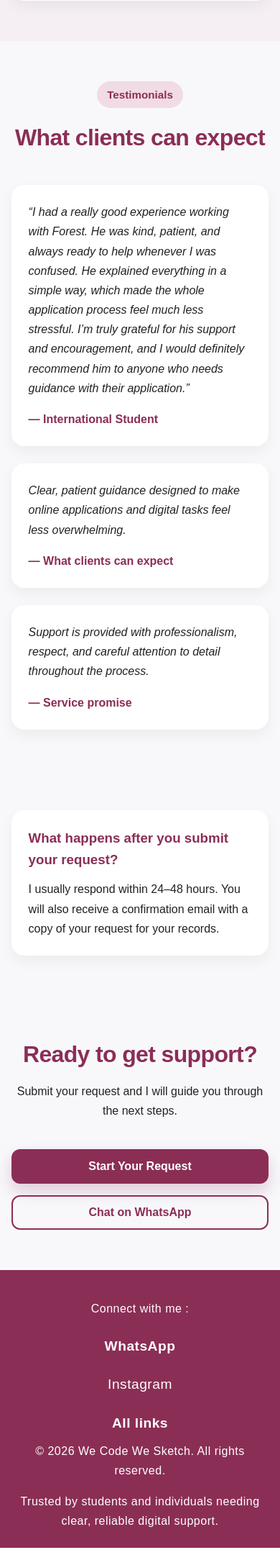
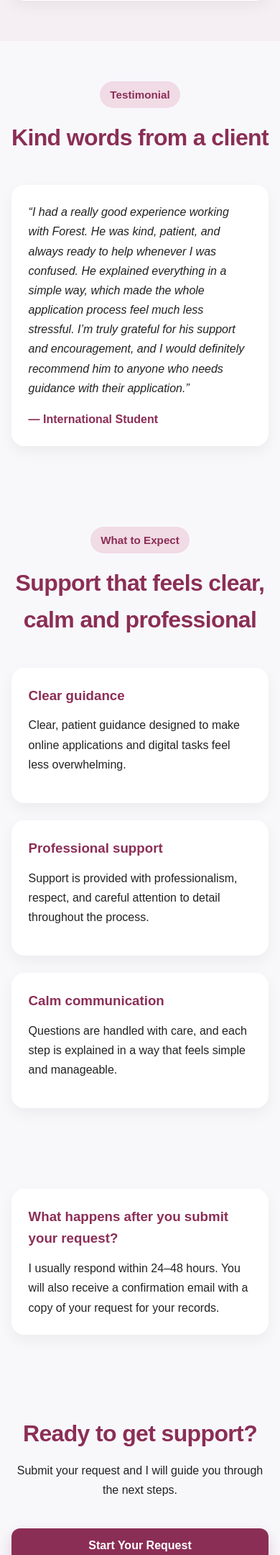
Before and after one commit to Forest-Eloghosa/we-code-we-sketch, a Django app: page / in a window 390 px wide. Shown: the part 4339-6500 px from the top of the page at 72% size. Run offline with Django 4.2, Linux system fonts and the light colour scheme; the visitor is signed in with stand-in values (Sample User, id 1); data that the repository does not hold is empty; some libraries are stand-ins or nearby versions.

Commit message:
Refine responsive layout, footer styling, and page template updates

```diff
--- a/core/static/core/css/style.css
+++ b/core/static/core/css/style.css
@@ -306,10 +292,25 @@ ul {
 /* =========================================
    8. BUTTON SYSTEM
 ========================================= */
-.hero-buttons {
+.hero-buttons,
+.button-group {
     display: flex;
     gap: 1rem;
     flex-wrap: wrap;
+}
+
+.hero-buttons {
+    margin-top: 1.5rem;
+}
+
+.button-group {
+    justify-content: center;
+    align-items: center;
+    margin-top: 2rem;
+}
+
+.button-group form {
+    margin: 0;
 }
 
 .btn {
@@ -323,7 +324,6 @@ ul {
     font-weight: 700;
     font-size: 1rem;
     line-height: 1;
-    text-decoration: none;
     cursor: pointer;
     transition: all 0.2s ease;
     border: none;
@@ -491,7 +478,8 @@ ul {
 .testimonial-card,
 .notice-box,
 .contact-info-box,
-.contact-form {
+.contact-form,
+.request-status-panel {
     background-color: var(--white);
     border-radius: var(--radius-md);
     padding: 1.5rem;
@@ -506,24 +494,26 @@ ul {
     transition: transform 0.2s ease, box-shadow 0.2s ease;
 }
 
+.card:hover,
+.feature-box:hover {
+    transform: translateY(-4px);
+    box-shadow: 0 22px 50px rgba(0, 0, 0, 0.10);
+}
+
 .card h3,
 .price-card h3,
 .feature-box h3,
-.contact-info-box h3 {
+.contact-info-box h3,
+.notice-box h3 {
     margin-bottom: 0.8rem;
     color: var(--accent);
 }
 
 .card p,
 .price-card p,
-.feature-box p {
+.feature-box p,
+.contact-info-box p {
     margin-bottom: 1rem;
-}
-
-.card:hover,
-.feature-box:hover {
-    transform: translateY(-4px);
-    box-shadow: 0 22px 50px rgba(0, 0, 0, 0.10);
 }
 
 .notice-box {
@@ -752,13 +729,13 @@ ul {
 }
 
 /* =========================================
-   16. FOOTER
+   17. FOOTER
 ========================================= */
 .site-footer {
     background-color: var(--accent);
     color: var(--white);
     text-align: center;
-    padding: 1.5rem 0;
+    padding: 2.5rem 0 1.75rem;
     letter-spacing: 0.5px;
 }
 
@@ -766,191 +743,47 @@ ul {
     margin-top: 1rem;
     display: flex;
     justify-content: center;
-    gap: 0.8rem;
     align-items: center;
+    gap: 1rem;
     flex-wrap: wrap;
+    text-align: center;
+    margin-bottom: 1.25rem;
 }
 
-.social-links a {
-    font-size: 1.2rem;
-    color: var(--white);
+.footer-heading {
+    font-weight: 500;
+    color: rgba(255, 255, 255, 0.95);
+    margin-bottom: 0.25rem;
 }
 
-.social-links a:hover {
-    opacity: 0.7;
+.footer-link {
+    color: var(--white);
+    border: 2px solid rgba(255, 255, 255, 0.35);
+    padding: 0.65rem 1rem;
+    border-radius: 999px;
+    font-weight: 700;
+    transition: all 0.2s ease;
+}
+
+.footer-link:hover,
+.footer-link:focus {
+    background-color: var(--white);
+    color: var(--accent);
+}
+
+#footer-text,
+.footer-support-text {
+    margin-top: 0.75rem;
+}
+
+.footer-support-text {
+    max-width: 700px;
+    margin-left: auto;
+    margin-right: auto;
 }
 
 /* =========================================
-   17. TABLET RESPONSIVE
-========================================= */
-@media (max-width: 992px) {
-    .hero {
-        grid-template-columns: 1fr;
-    }
-
-    .hero h1 {
-        font-size: 2.2rem;
-    }
-
-    .hero-visual {
-        grid-template-columns: 1fr 1fr;
-        min-height: auto;
-    }
-
-    .hero-card-main,
-    .hero-card-small,
-    .top-card,
-    .bottom-card {
-        position: static;
-        width: 100%;
-        max-width: 100%;
-    }
-
-    .card-grid,
-    .pricing-grid,
-    .feature-grid,
-    .testimonial-grid,
-    .contact-grid,
-    .dashboard-stats {
-        grid-template-columns: 1fr 1fr;
-    }
-
-    .dashboard-stats {
-        grid-template-columns: repeat(2, 1fr);
-    }
-}
-
-/* =========================================
-   18. MOBILE RESPONSIVE
-========================================= */
-@media (max-width: 768px) {
-    .navbar {
-        justify-content: space-between;
-        gap: 1rem;
-        position: relative;
-    }
-
-    .menu-toggle {
-        display: block;
-        padding: 0.35rem 0.65rem;
-        font-size: 1rem;
-    }
-
-    .nav-links {
-        display: none;
-        position: absolute;
-        top: calc(100% + 0.5rem);
-        right: 0;
-        left: auto;
-        width: min(240px, 80vw);
-        flex-direction: column;
-        background-color: rgba(255, 255, 255, 0.98);
-        padding: 0.6rem 0.8rem;
-        border-radius: 18px;
-        box-shadow: 0 18px 40px rgba(0, 0, 0, 0.10);
-        z-index: 30;
-        list-style: none;
-        backdrop-filter: blur(10px);
-    }
-
-    .nav-links.show {
-        display: flex;
-    }
-
-    .nav-links li {
-        width: 100%;
-    }
-
-    .nav-links a {
-        display: block;
-        width: 100%;
-        padding: 0.75rem 0;
-    }
-
-    .logo img {
-        height: 40px;
-    }
-
-    .hero {
-        padding-top: 2rem;
-    }
-
-    .hero h1 {
-        font-size: 1.9rem;
-    }
-
-    .hero-visual {
-        grid-template-columns: 1fr;
-        gap: 1rem;
-    }
-
-    .hero-card-main,
-    .hero-card-small,
-    .top-card,
-    .bottom-card {
-        position: static;
-        width: 100%;
-        max-width: 100%;
-    }
-
-    .card-grid,
-    .pricing-grid,
-    .feature-grid,
-    .testimonial-grid,
-    .contact-grid,
-    .dashboard-stats,
-    .request-detail-grid {
-        grid-template-columns: 1fr;
-    }
-
-    .dashboard-stats {
-        grid-template-columns: 1fr;
-    }
-
-    .section {
-        padding: 3.5rem 0;
-    }
-
-    .dashboard-table {
-        min-width: 640px;
-        font-size: 0.9rem;
-    }
-
-    .dashboard-table th,
-    .dashboard-table td {
-        padding: 0.75rem 0.6rem;
-    }
-}
-
-@media (max-width: 576px) {
-    .btn {
-        width: 100%;
-    }
-
-    .button-group {
-        flex-direction: column;
-        align-items: stretch;
-    }
-
-    .button-group form {
-        width: 100%;
-    }
-}
-
-@media (max-width: 480px) {
-    .dashboard-table {
-        min-width: 600px;
-        font-size: 0.85rem;
-    }
-
-    .dashboard-table th,
-    .dashboard-table td {
-        padding: 0.65rem 0.5rem;
-    }
-}
-
-/* =========================================
-   19. DASHBOARD
+   18. DASHBOARD
 ========================================= */
 .dashboard-container {
     width: min(1280px, 94%);
@@ -1147,3 +970,186 @@ ul {
     margin-top: 1.5rem;
     text-align: center;
 }
+
+/* =========================================
+   20. RESPONSIVE
+========================================= */
+
+/* Large tablets / small laptops */
+@media screen and (max-width: 992px) {
+    .hero {
+        grid-template-columns: 1fr;
+    }
+
+    .hero h1 {
+        font-size: 2.2rem;
+    }
+
+    .hero-visual {
+        grid-template-columns: 1fr 1fr;
+        min-height: auto;
+    }
+
+    .hero-card-main,
+    .hero-card-small,
+    .top-card,
+    .bottom-card {
+        position: static;
+        width: 100%;
+        max-width: 100%;
+    }
+
+    .card-grid,
+    .pricing-grid,
+    .feature-grid,
+    .testimonial-grid,
+    .contact-grid,
+    .request-detail-grid,
+    .dashboard-stats {
+        grid-template-columns: 1fr 1fr;
+    }
+
+    .dashboard-stats {
+        grid-template-columns: repeat(2, 1fr);
+    }
+}
+
+/* Tablets / large phones */
+@media screen and (max-width: 768px) {
+    .navbar {
+        justify-content: space-between;
+        gap: 1rem;
+        position: relative;
+    }
+
+    .menu-toggle {
+        display: block;
+        padding: 0.35rem 0.65rem;
+        font-size: 1rem;
+    }
+
+    .nav-links {
+        display: none;
+        position: absolute;
+        top: calc(100% + 0.5rem);
+        right: 0;
+        left: auto;
+        width: min(240px, 80vw);
+        flex-direction: column;
+        background-color: rgba(255, 255, 255, 0.98);
+        padding: 0.6rem 0.8rem;
+        border-radius: 18px;
+        box-shadow: 0 18px 40px rgba(0, 0, 0, 0.10);
+        z-index: 30;
+        list-style: none;
+        backdrop-filter: blur(10px);
+    }
+
+    .nav-links.show {
+        display: flex;
+    }
+
+    .nav-links li {
+        width: 100%;
+    }
+
+    .nav-links a {
+        display: block;
+        width: 100%;
+        padding: 0.75rem 0;
+    }
+
+    .logo img {
+        height: 40px;
+    }
+
+    .hero {
+        padding-top: 2rem;
+    }
+
+    .hero h1 {
+        font-size: 1.9rem;
+    }
+
+    .hero-visual {
+        grid-template-columns: 1fr;
+        gap: 1rem;
+    }
+
+    .hero-card-main,
+    .hero-card-small,
+    .top-card,
+    .bottom-card {
+        position: static;
+        width: 100%;
+        max-width: 100%;
+    }
+
+    .card-grid,
+    .pricing-grid,
+    .feature-grid,
+    .testimonial-grid,
+    .contact-grid,
+    .request-detail-grid,
+    .dashboard-stats {
+        grid-template-columns: 1fr;
+    }
+
+    .dashboard-stats {
+        grid-template-columns: 1fr;
+    }
+
+    .dashboard-table {
+        min-width: 640px;
+        font-size: 0.9rem;
+    }
+
+    .dashboard-table th,
+    .dashboard-table td {
+        padding: 0.75rem 0.6rem;
+    }
+
+    .section {
+        padding: 3.5rem 0;
+    }
+
+    .social-links {
+        flex-direction: column;
+        gap: 0.75rem;
+    }
+
+    .footer-link {
+        width: 100%;
+        max-width: 220px;
+        justify-content: center;
+    }
+}
+
+/* Phones */
+@media screen and (max-width: 600px) {
+    .btn {
+        width: 100%;
+    }
+
+    .button-group {
+        flex-direction: column;
+        align-items: stretch;
+    }
+
+    .button-group form {
+        width: 100%;
+    }
+}
+
+/* Small phones */
+@media screen and (max-width: 480px) {
+    .dashboard-table {
+        min-width: 600px;
+        font-size: 0.85rem;
+    }
+
+    .dashboard-table th,
+    .dashboard-table td {
+        padding: 0.65rem 0.5rem;
+    }
+}
--- a/core/templates/base.html
+++ b/core/templates/base.html
@@ -112,14 +112,32 @@
     <footer class="site-footer">
     <div class="container">
         <div class="social-links">
-            <p>Connect with me :</p>
-                <a href="https://wa.me/353899647256?text=Hi%20Forest,%20I%E2%80%99d%20like%20some%20help%20with%20one%20of%20your%20services.%20Could%20you%20guide%20me?" target="_blank" class="btn btn-secondary">WhatsApp</a>
-                <a href="https://www.instagram.com/wecode_wesketch/?igsh=ZmN2cXBna3lia2Nm&utm_source=qr" target="_blank" rel="noopener noreferrer" aria-label="Instagram">Instagram</a>
-                <a href="https://linktr.ee/wecodewesketch" target="_blank" class="btn btn-secondary">All links</a>
+            <span class="footer-heading">Connect with me:</span>
+
+            <a href="https://wa.me/353899647256?text=Hi%20Forest,%20I%E2%80%99d%20like%20some%20help%20with%20one%20of%20your%20services.%20Could%20you%20guide%20me?"
+               target="_blank"
+               rel="noopener noreferrer"
+               class="footer-link">
+               WhatsApp
+            </a>
+
+            <a href="https://www.instagram.com/wecodewesketch/?igsh=ZmN2cXBna3lia2Nm&utm_source=qr"
+               target="_blank"
+               rel="noopener noreferrer"
+               class="footer-link">
+               Instagram
+            </a>
+
+            <a href="https://linktr.ee/wecodewesketch"
+               target="_blank"
+               rel="noopener noreferrer"
+               class="footer-link">
+               All links
+            </a>
         </div>
 
         <p id="footer-text">&copy; 2026 We Code We Sketch. All rights reserved.</p>
-            <p style="text-align:center; margin-top:1rem;">
+        <p class="footer-support-text">
             Trusted by students and individuals needing clear, reliable digital support.
         </p>
     </div>
--- a/core/templates/core/index.html
+++ b/core/templates/core/index.html
@@ -168,8 +168,8 @@
 <section id="testimonials" class="section">
     <div class="container">
         <div class="section-heading">
-            <p class="section-label">Testimonials</p>
-            <h2>What clients can expect</h2>
+            <p class="section-label">Testimonial</p>
+            <h2>Kind words from a client</h2>
         </div>
 
         <div class="testimonial-grid">
@@ -181,19 +181,37 @@
                 </p>
                 <p class="testimonial-name">— International Student</p>
             </article>
+        </div>
+    </div>
+</section>
 
-            <article class="testimonial-card">
-                <p class="testimonial-text">
+<section class="section">
+    <div class="container">
+        <div class="section-heading">
+            <p class="section-label">What to Expect</p>
+            <h2>Support that feels clear, calm and professional</h2>
+        </div>
+
+        <div class="card-grid">
+            <article class="card">
+                <h3>Clear guidance</h3>
+                <p>
                     Clear, patient guidance designed to make online applications and digital tasks feel less overwhelming.
                 </p>
-                <p class="testimonial-name">— What clients can expect</p>
             </article>
 
-            <article class="testimonial-card">
-                <p class="testimonial-text">
+            <article class="card">
+                <h3>Professional support</h3>
+                <p>
                     Support is provided with professionalism, respect, and careful attention to detail throughout the process.
                 </p>
-                <p class="testimonial-name">— Service promise</p>
+            </article>
+
+            <article class="card">
+                <h3>Calm communication</h3>
+                <p>
+                    Questions are handled with care, and each step is explained in a way that feels simple and manageable.
+                </p>
             </article>
         </div>
     </div>
--- a/core/templates/registration/login.html
+++ b/core/templates/registration/login.html
@@ -1,4 +1,4 @@
-{% extends "core/base.html" %}
+{% extends "base.html" %}
 
 {% block title %}Login | We Code We Sketch{% endblock %}
 
```
Also changed, not shown: other parts of core/static/core/css/style.css (+23 -73 lines). Lines whose indentation alone changed are shown as unchanged.
